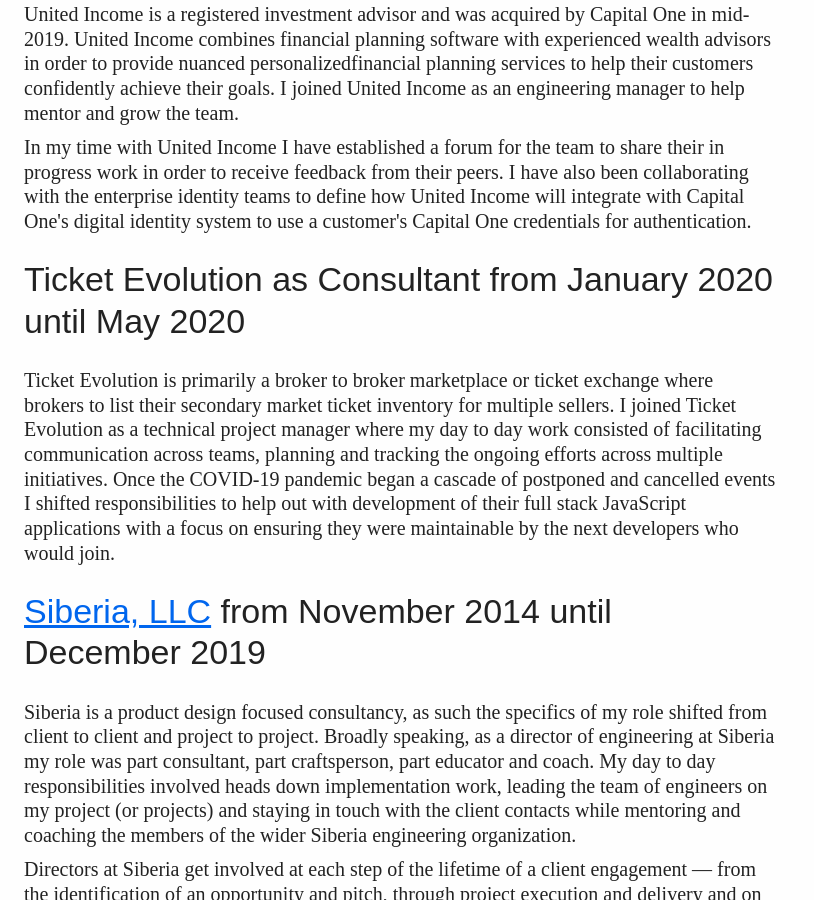
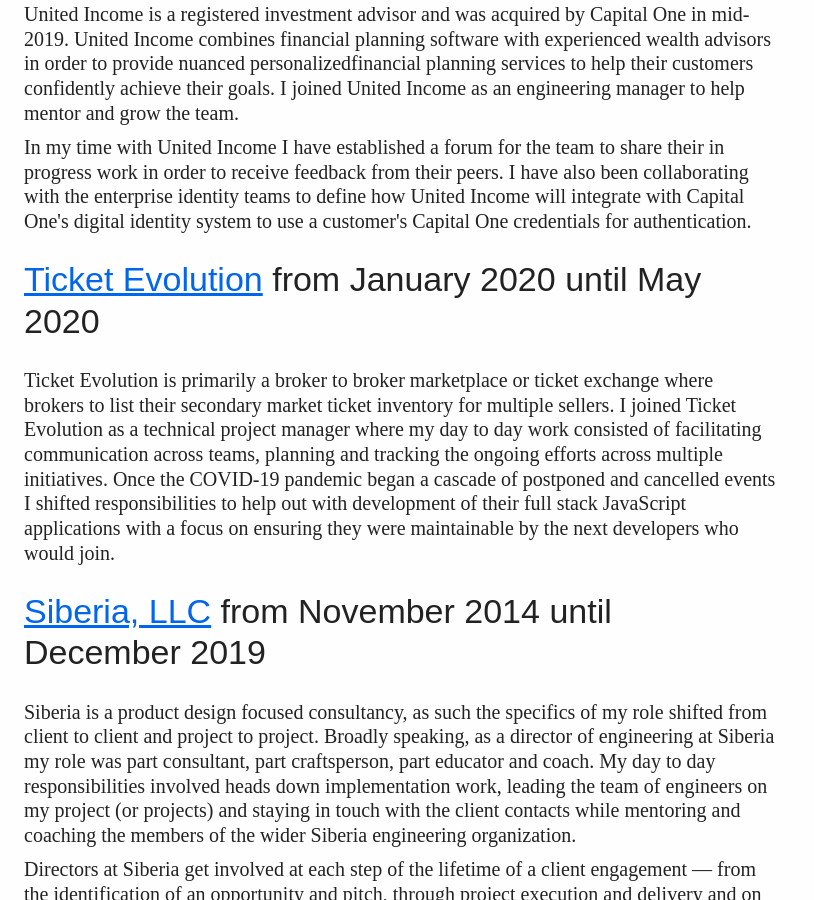
Before and after one commit to bryanjswift/bryanjswift.github.com, a Jekyll site: the page built from resume/index.html, in a window 1280 px wide and 900 px high, scrolled down 1060 px. Shown: the whole window, without its empty margins (0-814 px from the left). Built offline with Jekyll 4.4.1, drawn with Linux system fonts in a browser that asks for light colours.

Commit message:
Add links for united income and ticket evolution

```diff
--- a/resume/index.html
+++ b/resume/index.html
@@ -78,7 +78,7 @@
     <li class="experience vcard vevent job">
       <h3 class="position summary">
         <span class="fn jobtitle title">Senior Manager, Engineering</span>
-        <span class="n company org">United Income by Capital One</span> from
+        <a class="n company org" href="https://unitedincome.capitalone.com">United Income by Capital One</a> from
         <abbr class="dtstart" title="2020-05-11">May 2020</abbr>
       </h3>
       <p>
@@ -100,8 +100,8 @@
     </li>
     <li class="experience vcard vevent job">
       <h3 class="position summary">
-        <span class="fn jobtitle title">Technical Project Manager</span>
-        <span class="n company org">Ticket Evolution as Consultant</span> from
+        <span class="fn jobtitle title">Technical Project Manager (Consultant)</span>
+        <a class="n company org" href="https://ticketevolution.com">Ticket Evolution</a> from
         <abbr class="dtstart" title="2020-01-06">January 2020</abbr> until
         <abbr class="dtend" title="2020-05-08">May 2020</abbr>
       </h3>
```
